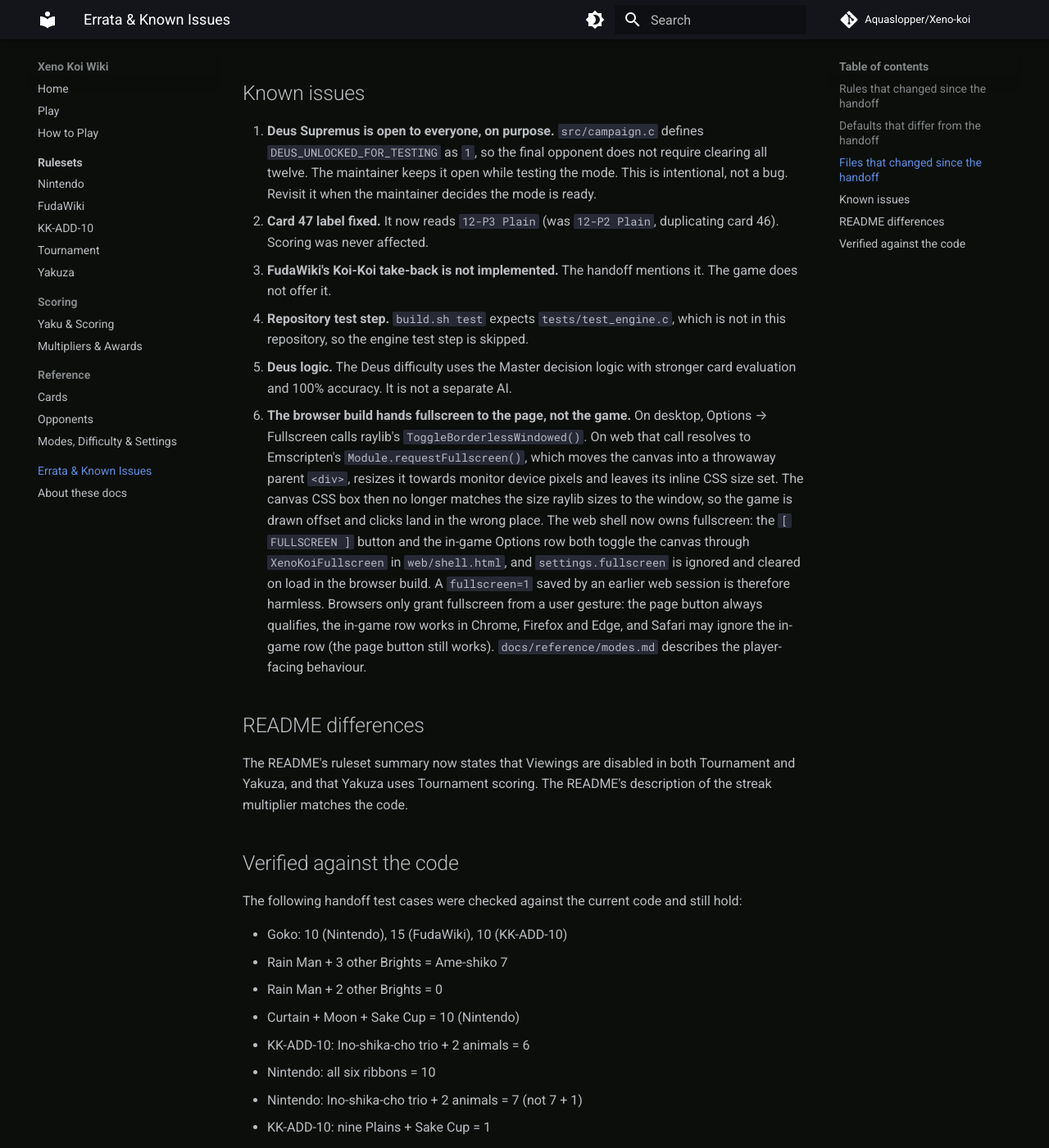
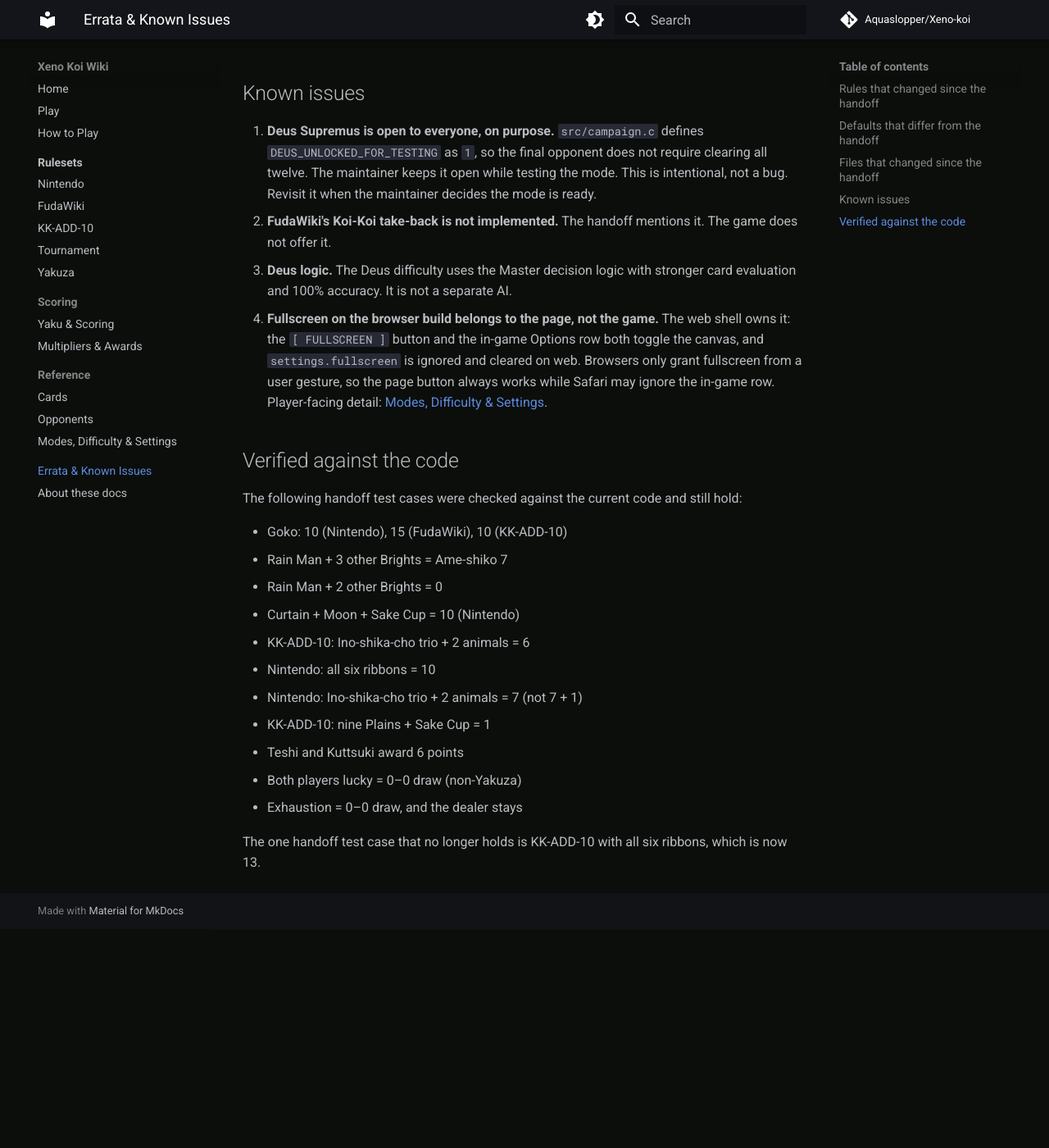
Before and after one commit to Aquaslopper/Xeno-koi, an MkDocs documentation site: the page built from docs/errata.md, in a window 1280 px wide and 1400 px high, scrolled down 1947 px. Shown: the whole window at 82% size. Built offline with MkDocs 1.6.1 and Material for MkDocs 9.7.7, drawn with Linux system fonts in a browser that asks for light colours; comment, search, counter and statistics services are not loaded; after the commit the page ends 3080 px from its top, so only the background shows below that.

Commit message:
Docs: drop resolved errata entries, shorten the fullscreen note
Each removal was checked against the source first:

- Card 47 label: cards.c already reads 12-P3 Plain, so the entry recorded a
  fix that landed. Its twin in cards.md (claiming 12-P2, duplicating 46) was
  now actively wrong -- the whole Notes section went with it.
- Repository test step: tests/test_engine.c is in the repo since 76bc41b, and
  build.sh guards on its presence, so the claim was false.
- README differences: README states the Viewings and streak-multiplier
  behaviour as the code does, so there was no difference left to record.
- Fullscreen: kept the player-facing facts, dropped the internals essay
  (throwaway parent div, device-pixel sizing) and pointed at modes.md.

Known issues left: Deus open on purpose (owner decision, untouched), the
unimplemented FudaWiki take-back, Deus sharing Master AI logic -- all three
still true in the code -- and the shortened fullscreen note.

gen_wiki_tables.py --check and mkdocs build --strict both pass.

Co-authored-by: arena-agent <297053741+arena-agent@users.noreply.github.com>

```diff
--- a/docs/errata.md
+++ b/docs/errata.md
@@ -34,16 +34,9 @@
 ## Known issues
 
 1. **Deus Supremus is open to everyone, on purpose.** `src/campaign.c` defines `DEUS_UNLOCKED_FOR_TESTING` as `1`, so the final opponent does not require clearing all twelve. The maintainer keeps it open while testing the mode. This is intentional, not a bug. Revisit it when the maintainer decides the mode is ready.
-2. **Card 47 label fixed.** It now reads `12-P3 Plain` (was `12-P2 Plain`, duplicating card 46). Scoring was never affected.
-3. **FudaWiki's Koi-Koi take-back is not implemented.** The handoff mentions it. The game does not offer it.
-4. **Repository test step.** `build.sh test` expects `tests/test_engine.c`, which is not in this repository, so the engine test step is skipped.
-5. **Deus logic.** The Deus difficulty uses the Master decision logic with stronger card evaluation and 100% accuracy. It is not a separate AI.
-6. **The browser build hands fullscreen to the page, not the game.** On desktop, Options → Fullscreen calls raylib's `ToggleBorderlessWindowed()`. On web that call resolves to Emscripten's `Module.requestFullscreen()`, which moves the canvas into a throwaway parent `<div>`, resizes it towards monitor device pixels and leaves its inline CSS size set. The canvas CSS box then no longer matches the size raylib sizes to the window, so the game is drawn offset and clicks land in the wrong place. The web shell now owns fullscreen: the `[ FULLSCREEN ]` button and the in-game Options row both toggle the canvas through `XenoKoiFullscreen` in `web/shell.html`, and `settings.fullscreen` is ignored and cleared on load in the browser build. A `fullscreen=1` saved by an earlier web session is therefore harmless.
-   Browsers only grant fullscreen from a user gesture: the page button always qualifies, the in-game row works in Chrome, Firefox and Edge, and Safari may ignore the in-game row (the page button still works). `docs/reference/modes.md` describes the player-facing behaviour.
-
-## README differences
-
-The README's ruleset summary now states that Viewings are disabled in both Tournament and Yakuza, and that Yakuza uses Tournament scoring. The README's description of the streak multiplier matches the code.
+2. **FudaWiki's Koi-Koi take-back is not implemented.** The handoff mentions it. The game does not offer it.
+3. **Deus logic.** The Deus difficulty uses the Master decision logic with stronger card evaluation and 100% accuracy. It is not a separate AI.
+4. **Fullscreen on the browser build belongs to the page, not the game.** The web shell owns it: the `[ FULLSCREEN ]` button and the in-game Options row both toggle the canvas, and `settings.fullscreen` is ignored and cleared on web. Browsers only grant fullscreen from a user gesture, so the page button always works while Safari may ignore the in-game row. Player-facing detail: [Modes, Difficulty & Settings](reference/modes.md).
 
 ## Verified against the code
 
```
Also changed, not shown: docs/reference/cards.md (+0 -4 lines).
